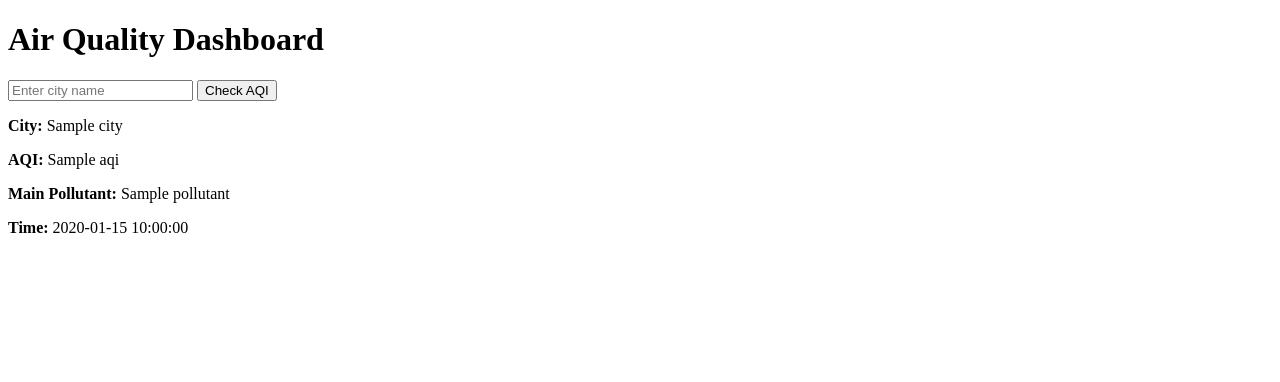
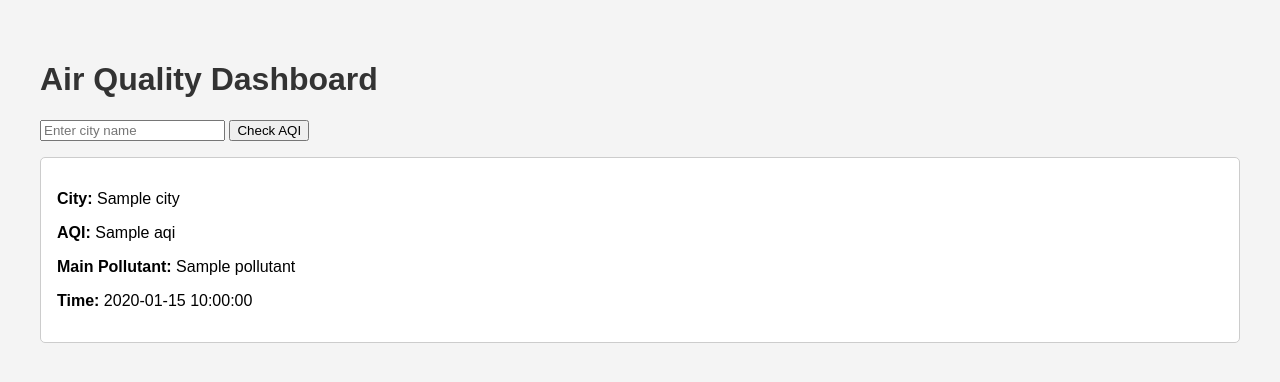
Before and after one commit to Emmet-Devaney/WSAA-Project, a Flask app: template air-quality-dash/templates/index.html in a window 1280 px wide. Shown: the top 382 px of the page. Run offline with Flask 3, Linux system fonts and the light colour scheme; the template is opened without the code that fills it: most values are stand-ins (such as "Sample title", 1, 10 or a date in 2020).

Commit message:
added css file for a cleaner look

```diff
--- a/air-quality-dash/app/__init__.py
+++ b/air-quality-dash/app/__init__.py
@@ -1,11 +1,11 @@
-
 from flask import Flask
 import os
 
 def create_app():
     app = Flask(
         __name__,
-        template_folder=os.path.abspath(os.path.join(os.path.dirname(__file__), "..", "templates")) # exact location needs to be specified
+        template_folder="../templates",
+        static_folder="../static"
     )
 
     from .routes import bp as core_bp
--- /dev/null
+++ b/air-quality-dash/static/css/style.css
@@ -0,0 +1,20 @@
+body {
+    font-family: Arial, sans-serif;
+    padding: 2rem;
+    background-color: #f4f4f4;
+}
+
+h1 {
+    color: #333;
+}
+
+form {
+    margin-bottom: 1rem;
+}
+
+.result {
+    padding: 1rem;
+    background: white;
+    border: 1px solid #ccc;
+    border-radius: 5px;
+}
--- a/air-quality-dash/templates/index.html
+++ b/air-quality-dash/templates/index.html
@@ -1,15 +1,19 @@
-
 <!doctype html>
-<html>
-<head><title>Air Quality Dash</title></head>
+<html lang="en">
+<head>
+  <meta charset="utf-8">
+  <title>Air Quality Dash</title>
+  <link rel="stylesheet" href="{{ url_for('static', filename='css/style.css') }}">
+</head>
 <body>
   <h1>Air Quality Dashboard</h1>
   <form method="post">
-    <input name="city" placeholder="Enter city name">
+    <input name="city" placeholder="Enter city name" required>
     <button type="submit">Check AQI</button>
   </form>
 
   {% if result %}
+    <div class="result">
       {% if result.error %}
         <p style="color:red;">Error: {{ result.error }}</p>
       {% else %}
@@ -18,6 +22,7 @@
         <p><strong>Main Pollutant:</strong> {{ result.pollutant }}</p>
         <p><strong>Time:</strong> {{ result.time }}</p>
       {% endif %}
+    </div>
   {% endif %}
 </body>
 </html>
```
Also changed, not shown: README.md. Lines whose indentation alone changed are shown as unchanged.
